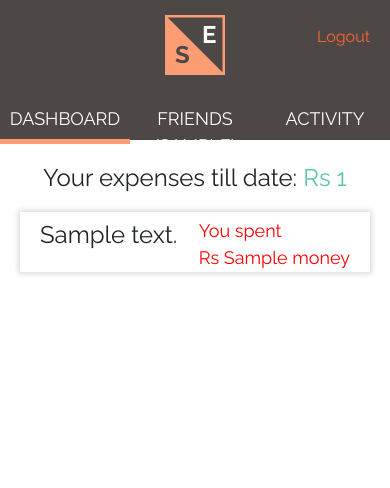
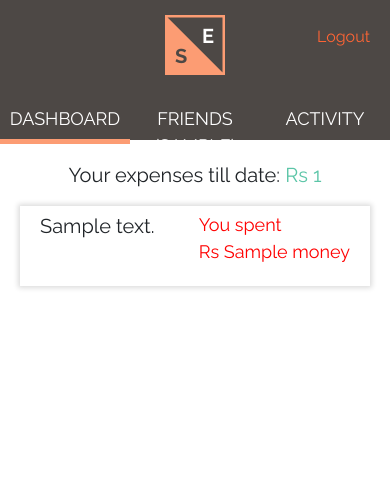
Before and after one commit to KIRA009/expense-splitter, a Django app: template exp_split/app/templates/home.html in a window 390 px wide. Shown: the top 488 px of the page. Run offline with Django 3.2, Linux system fonts and the light colour scheme; tables that the repository leaves empty hold one stand-in row (Sample ...); the template is opened without the code that fills it: values named after a table or form of the project are taken from there, most other values are stand-ins (such as "Sample title", 1, 10 or a date in 2020); some libraries are stand-ins or nearby versions.

Commit message:
Improved styling

```diff
--- a/exp_split/app/static/css/common.css
+++ b/exp_split/app/static/css/common.css
@@ -9,6 +9,12 @@
 body {
 	font-family: Raleway;
 	font-size: 24px;
+}
+
+@media (max-width: 500px) {
+	body {
+		font-size: 20px;
+	}
 }
 
 svg {
--- a/exp_split/app/static/css/home.css
+++ b/exp_split/app/static/css/home.css
@@ -51,6 +51,12 @@
 	transition: 0.3s;
 }
 
+@media (max-width: 500px) {
+	.friend, .expense {
+		height: 80px;
+	}
+}
+
 .friend:hover, .expense:hover {
 	box-shadow: 0 0 5px 5px #dddddd;
 	cursor: pointer;
```
Also changed, not shown: other parts of exp_split/app/static/css/home.css (+1 -1 lines).
